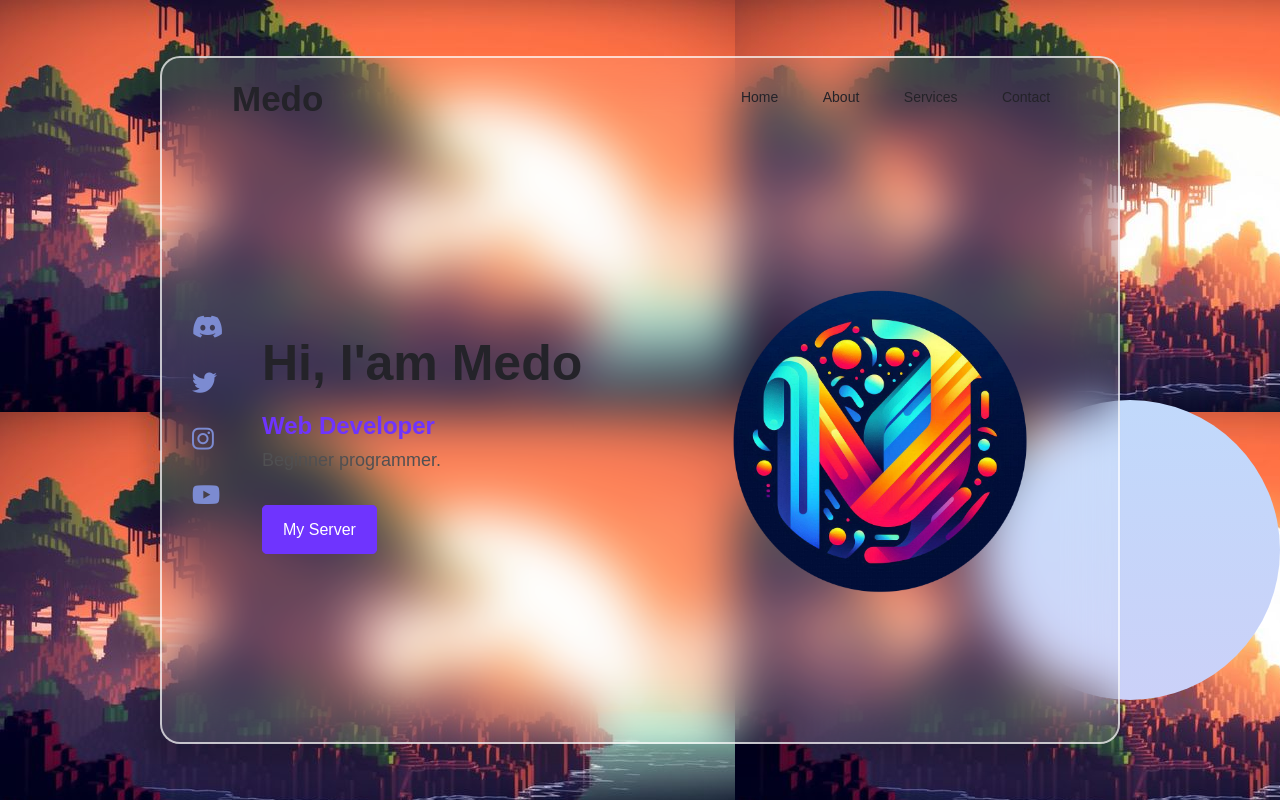
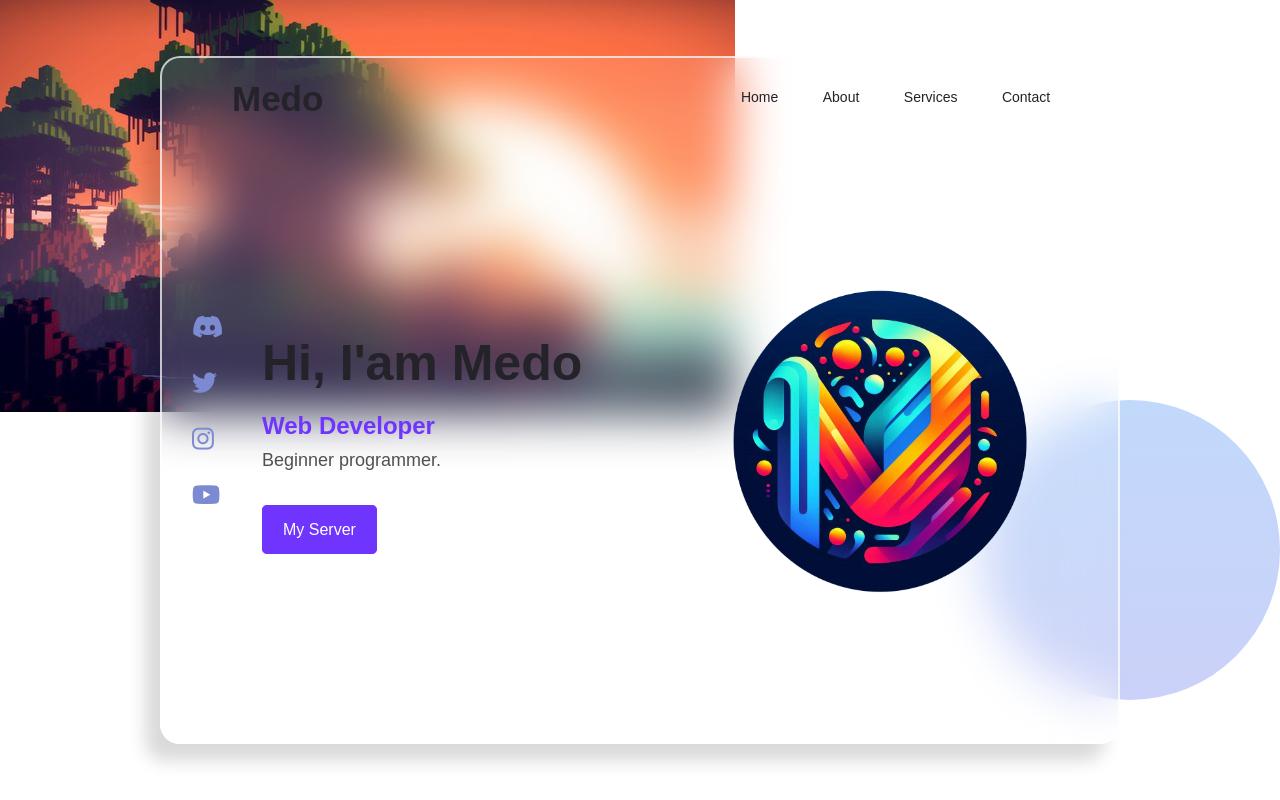
Before and after one commit to medowalee/me-web, a plain HTML site: page index.html in a window 1280 px wide. Drawn offline with Linux system fonts and the light colour scheme.

Commit message:
Update style.css

```diff
--- a/css/style.css
+++ b/css/style.css
@@ -9,7 +9,7 @@
     height: 100vh;
     width: 100%;
     position: relative;
-    background: url(../imgs/background-3.jpg);
+    background: url(../imgs/background-3.jpg) no-repeat;
     display: flex;
     justify-content: center;
     align-items: center;
```
